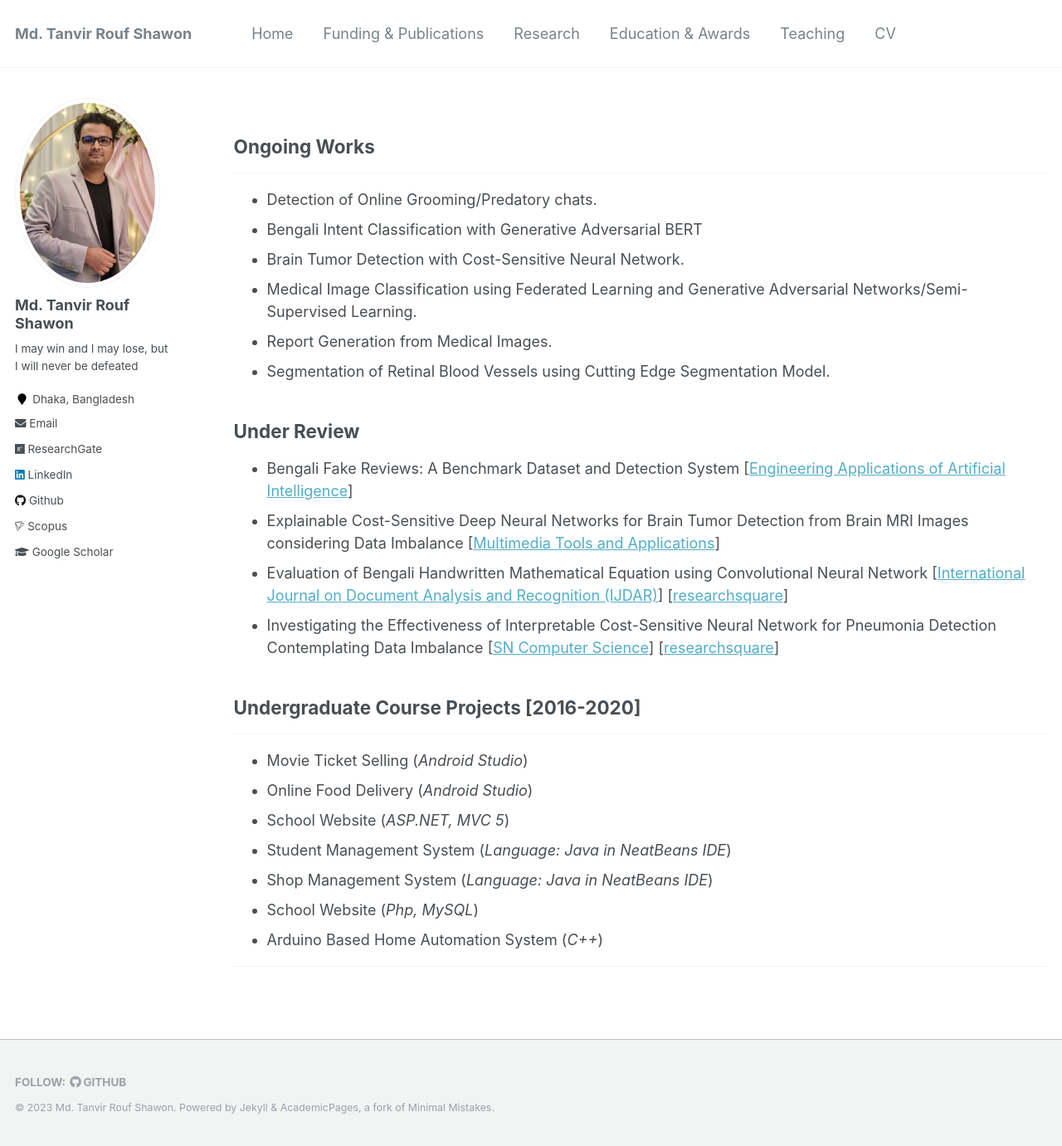
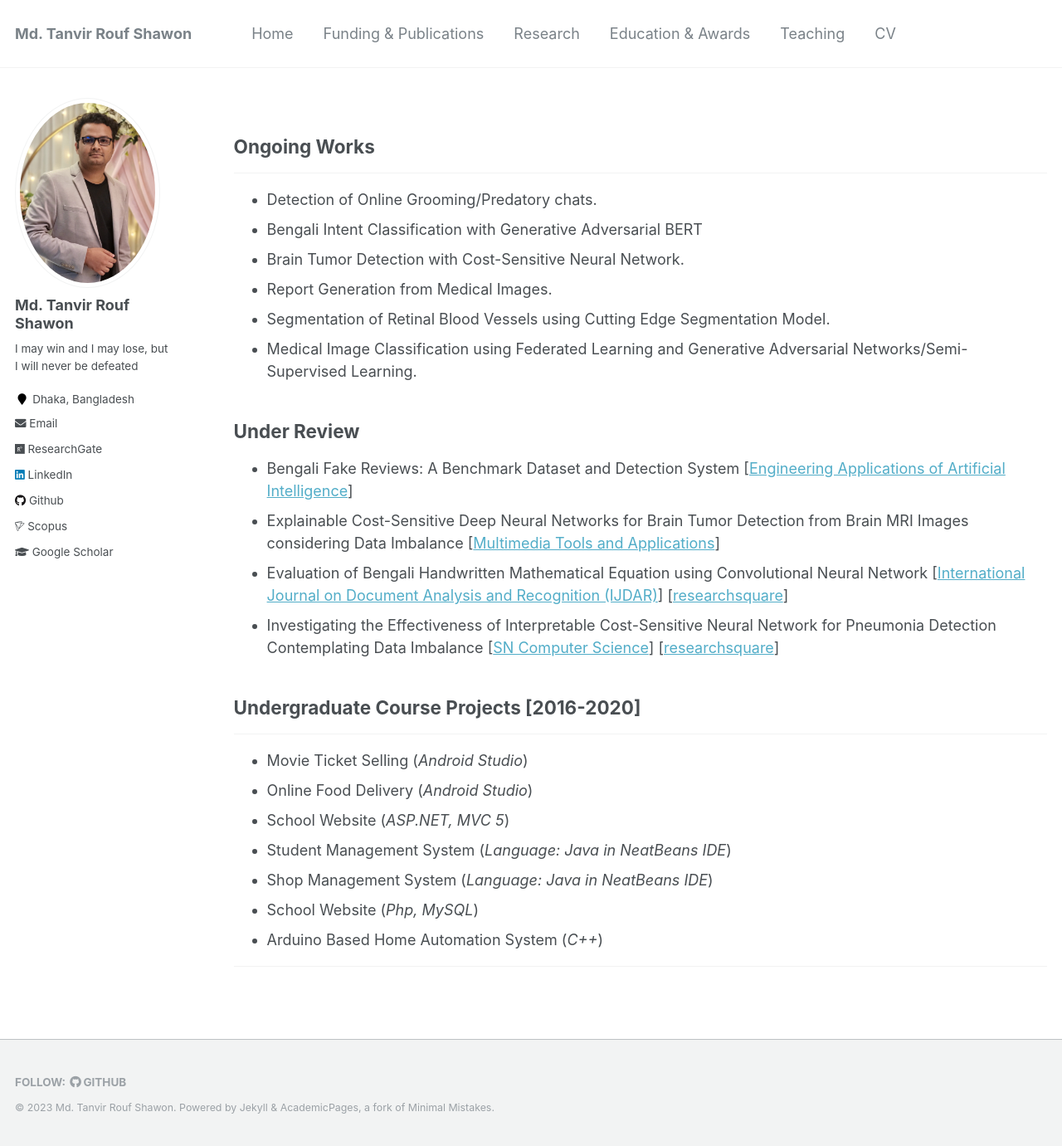
Before and after one commit to shawon-tanvir/shawon-tanvir.github.io, a Jekyll site: the page built from _pages/projects.md, in a window 1280 px wide and 1381 px high. Shown: the whole window at 83% size. Built offline with Jekyll 4.4.1, drawn with Linux system fonts in a browser that asks for light colours.

```diff
--- a/_pages/projects.md
+++ b/_pages/projects.md
@@ -10,9 +10,9 @@ author_profile: true
 * Detection of Online Grooming/Predatory chats.
 * Bengali Intent Classification with Generative Adversarial BERT
 * Brain Tumor Detection with Cost-Sensitive Neural Network.
-* Medical Image Classification using Federated Learning and Generative Adversarial Networks/Semi-Supervised Learning.
 * Report Generation from Medical Images.
 * Segmentation of Retinal Blood Vessels using Cutting Edge Segmentation Model.
+* Medical Image Classification using Federated Learning and Generative Adversarial Networks/Semi-Supervised Learning.
 
 
 ## Under Review
```
